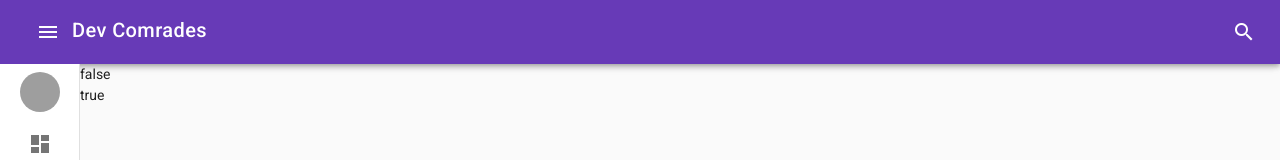
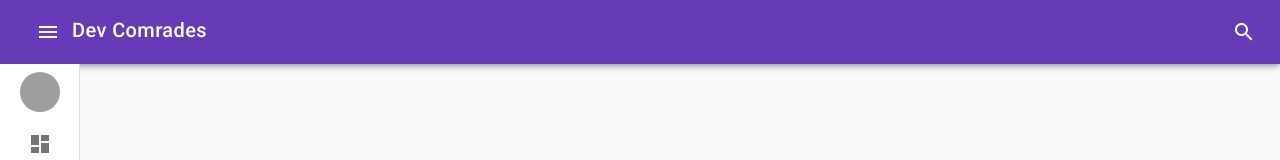
Before and after one commit to ncedu-tlt/2018-social-network, a Vue app in the folder src/main/vue/: page /#/auth in a window 1280 px wide. Shown: the top 160 px of the page. Built offline with nearby package versions, Linux system fonts and the light colour scheme; grey boxes are pictures that could not be loaded.

Commit message:
Fixed:  - remove test vars.

```diff
--- a/src/main/vue/src/App.vue
+++ b/src/main/vue/src/App.vue
@@ -3,8 +3,6 @@
         <NavBar @OpenDrawer="switchDrawerVisible"/>
         <Drawer :is-drawer-visible-desktop.sync="isDrawerVisibleDesktop" :is-drawer-visible-mobile="isDrawerVisibleMobile"/>
         <v-content>
-            <div>{{ isDrawerVisibleMobile }}</div>
-            <div>{{ isDrawerVisibleDesktop }}</div>
             <router-view/>
         </v-content>
     </v-app>
```
